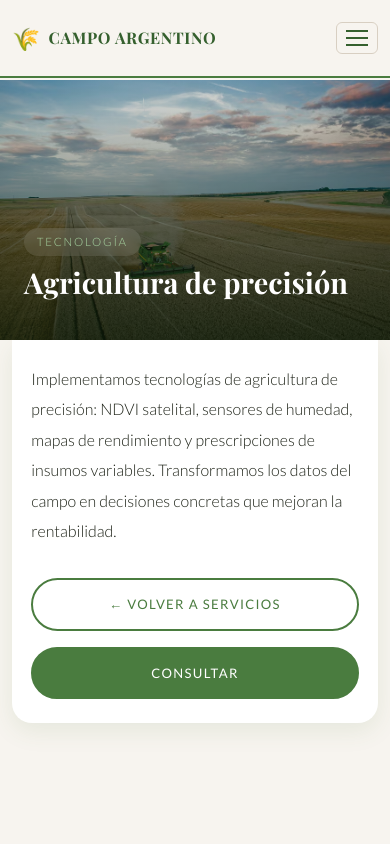
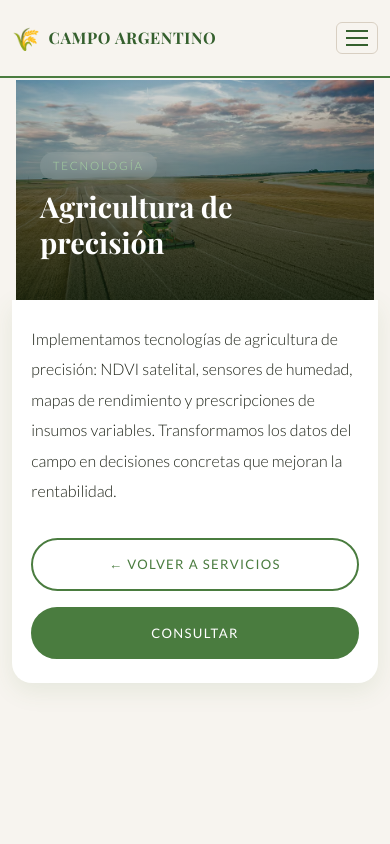
Before and after one commit to JoacoAutilio/campo-argentino, a React (Vite) app: page /servicios/agricultura-de-precision in a window 390 px wide. Shown: the top 844 px of the page. Built offline with nearby package versions, Linux system fonts and the light colour scheme; a web font is replaced by a local one.

Commit message:
arreglando imagenes

```diff
--- a/src/styles/ServicioDetalle.css
+++ b/src/styles/ServicioDetalle.css
@@ -27,11 +27,11 @@
     height: auto;
     min-height: unset;
     border-radius: 0;
+    margin: 0 1rem;
   }
   .cv-detalle-hero__img {
-    height: auto;
-    max-height: 260px;
     width: 100%;
+    height: 220px;
     object-fit: cover;
     object-position: center center;
   }
```
